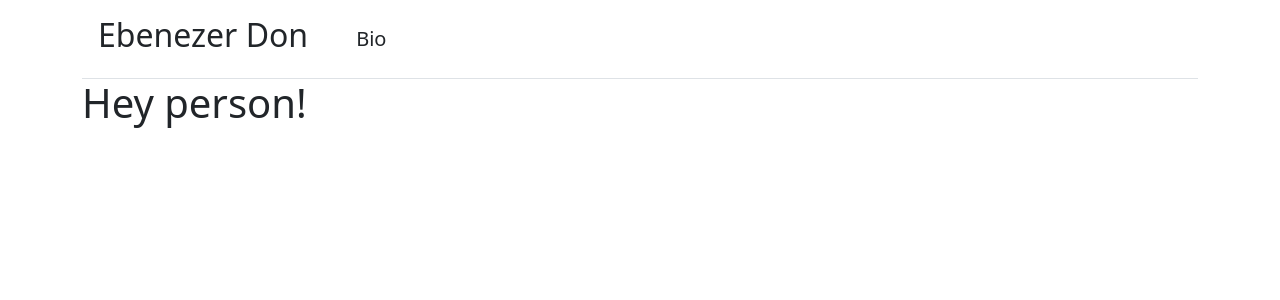
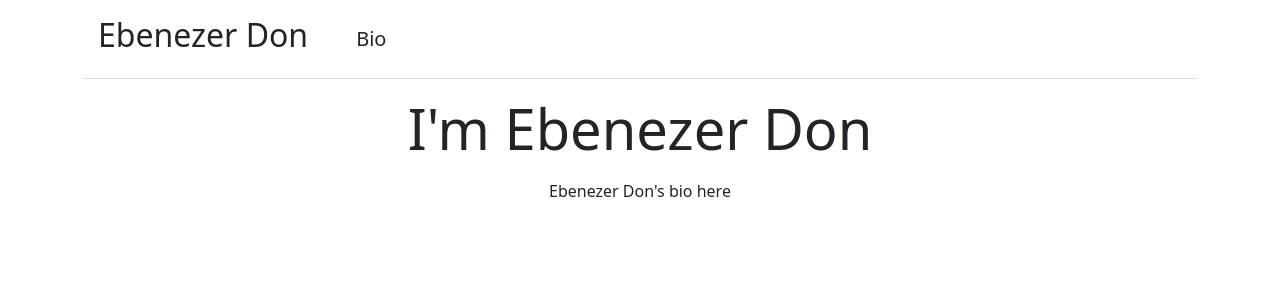
Before and after one commit to ebenezerdon/new-nextjs-mdx-blog, a Next.js app: page /bio in a window 1280 px wide. Shown: the top 300 px of the page. Built offline with nearby package versions, Linux system fonts and the light colour scheme.

Commit message:
update bio

```diff
--- a/pages/bio.js
+++ b/pages/bio.js
@@ -1,8 +1,9 @@
 const Bio = () => {
   return (
-    <>
-      <h1>Hey person!</h1>
-    </>
+    <div className="mt-3">
+      <p className="display-4 text-center">I'm Ebenezer Don</p>
+      <p className="text-center">Ebenezer Don's bio here</p>
+    </div>
   )
 }
 
```
